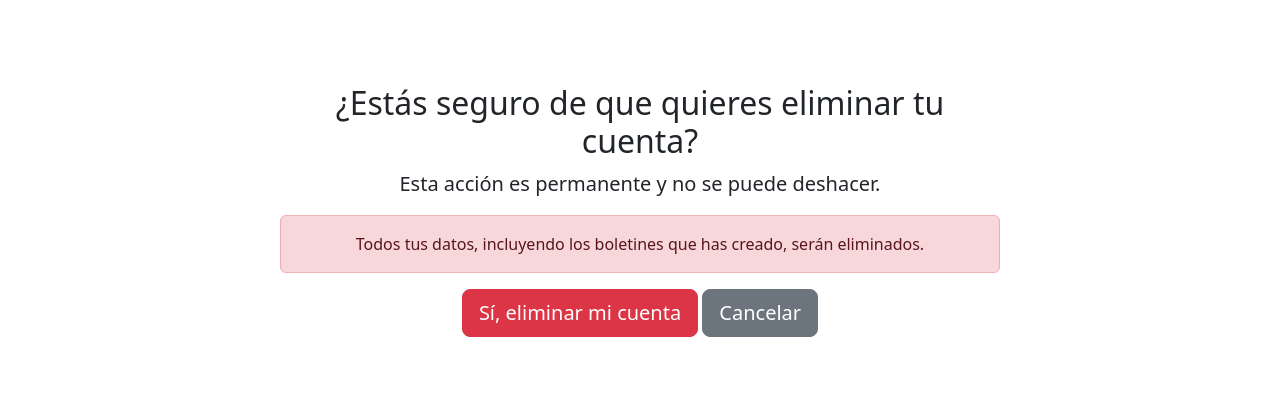
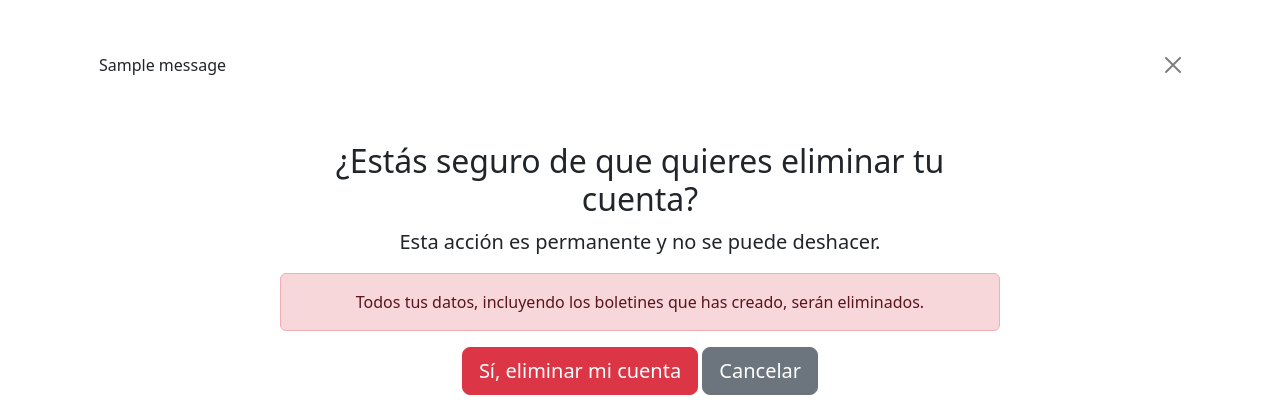
Before and after one commit to ElGatoIlluminati/GRUPO08-2025-PROYINGESOFT, a Django app: page /cuentas/eliminar-cuenta/ in a window 1280 px wide. Shown: the part 153-573 px from the top of the page. Run offline with Django 5.2, Linux system fonts and the light colour scheme; a user stored in the database is signed in; tables that the repository leaves empty hold one stand-in row (values such as "Sample post"); one stand-in notice (Sample message) is shown.

Commit message:
Avance Hito 5

```diff
--- a/Hito 5/src/boletines/views.py
+++ b/Hito 5/src/boletines/views.py
@@ -152,7 +152,7 @@ def enviar_boletin_email_view(request, pk):
             email = EmailMessage(
                 asunto,
                 cuerpo,
-                'VIGIFIA <no-responder@vigifia.cl>', # Remitente
+                'VIGIFIA <grupo8ingesoftvigifia@gmail.com>', # Remitente
                 [usuario.email] # Destinatario
             )
 
--- a/Hito 5/src/templates/base.html
+++ b/Hito 5/src/templates/base.html
@@ -65,7 +65,17 @@
     </header>
 
     <main class="container flex-grow-1 my-4">
-        {% block content %} {% endblock %}
+
+        {% if messages %}
+            {% for message in messages %}
+                <div class="alert alert-{{ message.tags }} alert-dismissible fade show" role="alert">
+                    {{ message }}
+                    <button type="button" class="btn-close" data-bs-dismiss="alert" aria-label="Close"></button>
+                </div>
+            {% endfor %}
+        {% endif %}
+        {% block content %}
+        {% endblock %}
     </main>
 
     <footer id="footer" class="container-fluid mt-auto py-4">
```
